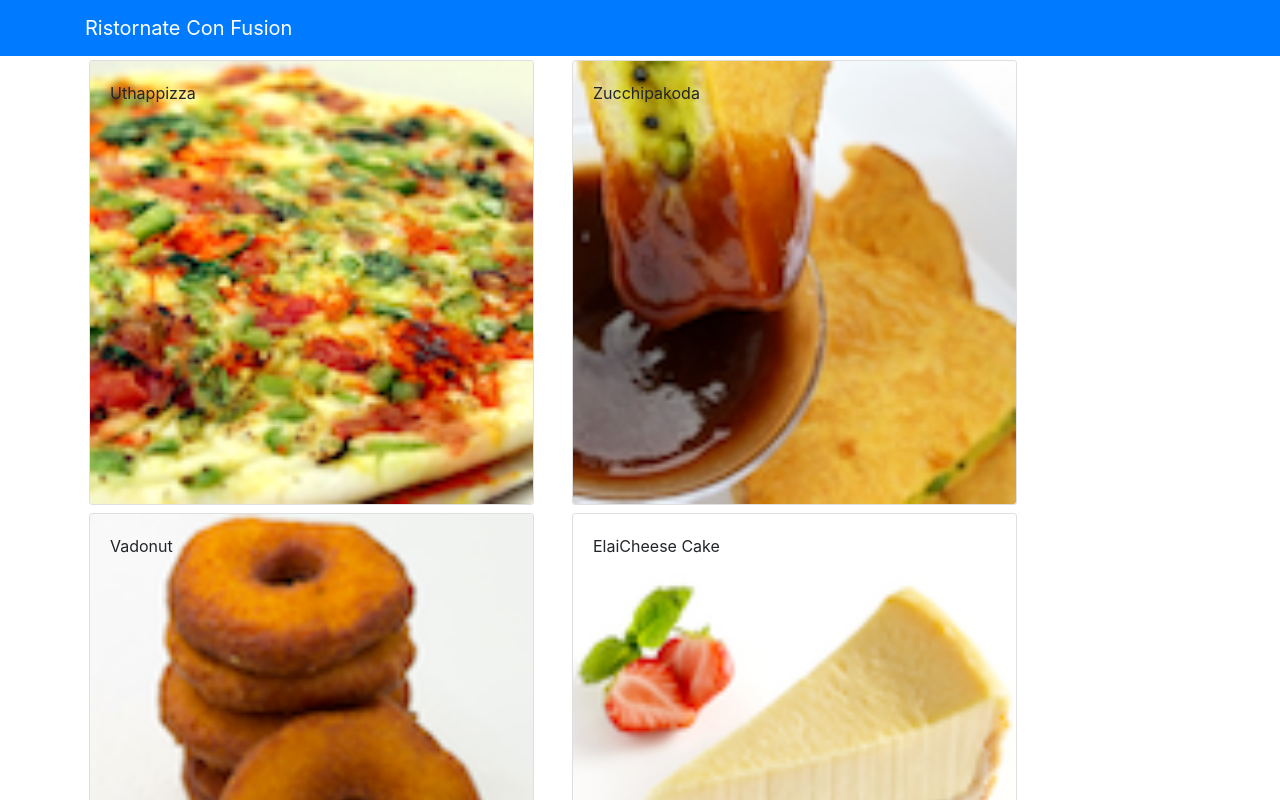
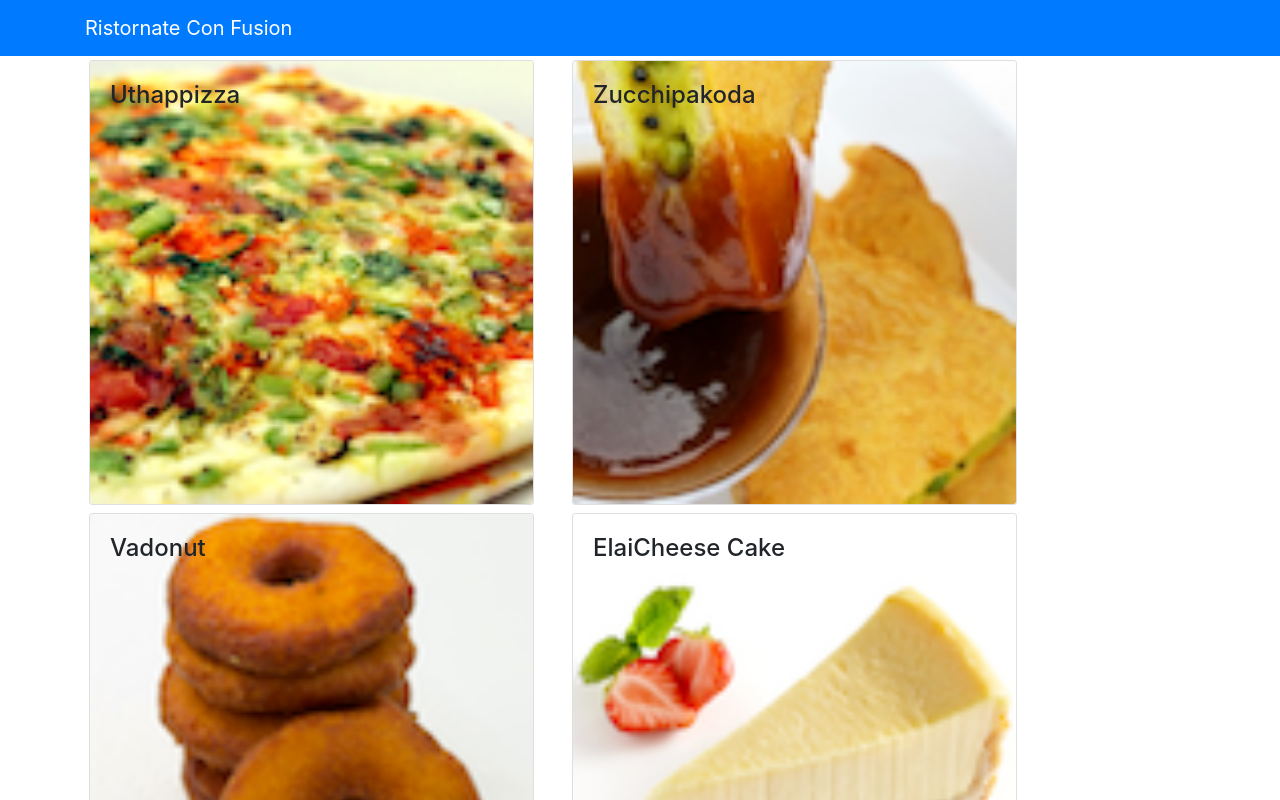
Before and after one commit to rahul-mathamsetti23/Restaurant-Front-End, a React (Create React App) app: page / in a window 1280 px wide. Shown: the top 800 px of the page. Built offline with nearby package versions, Linux system fonts and the light colour scheme.

Commit message:
Assigenment 1

```diff
--- a/src/components/MenuComponent.js
+++ b/src/components/MenuComponent.js
@@ -24,7 +24,7 @@ class Menu extends Component {
                 onClick={() => this.onDishSelect(dish)}>
                 <CardImg width="100%" src={dish.image} alt={dish.name} />
                 <CardImgOverlay>
-                    <CardTitle>{dish.name}</CardTitle>
+                    <CardTitle><h4>{dish.name}</h4></CardTitle>
                 </CardImgOverlay>
               </Card>
             </div>
```
